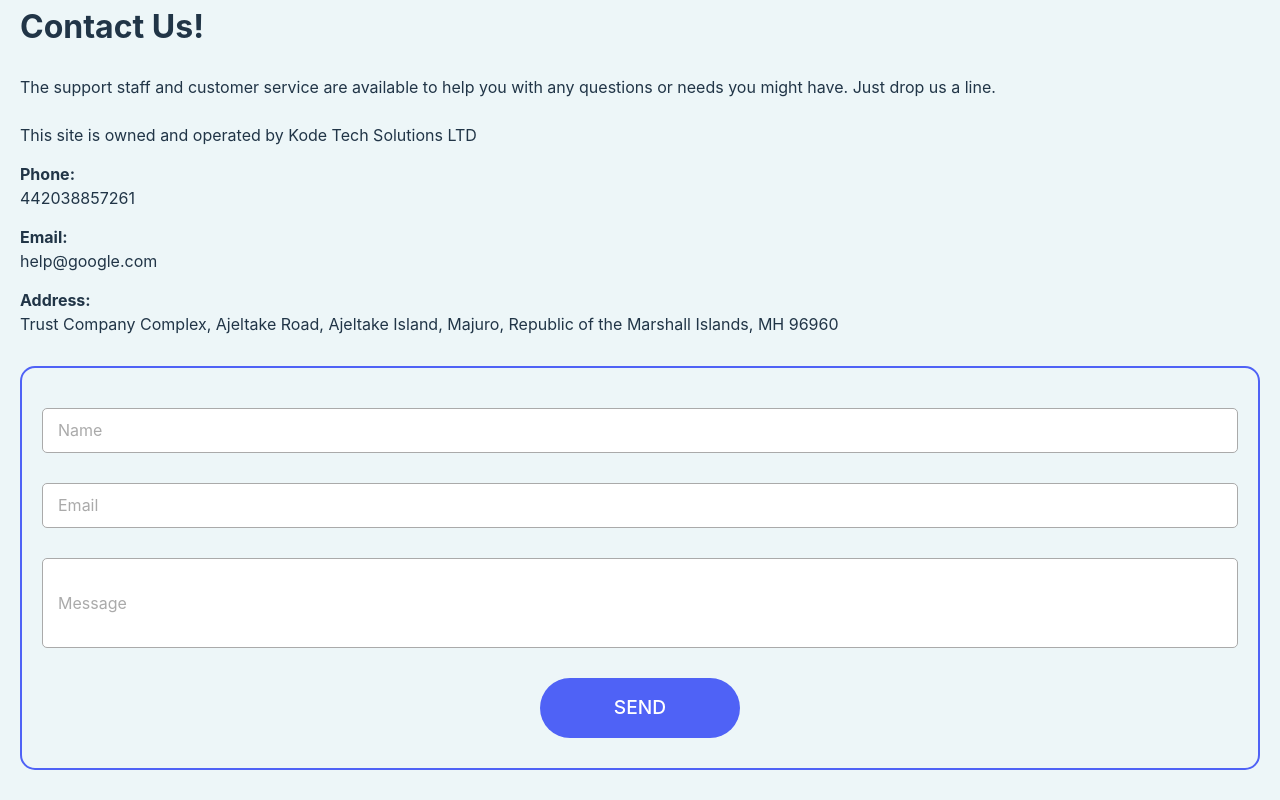
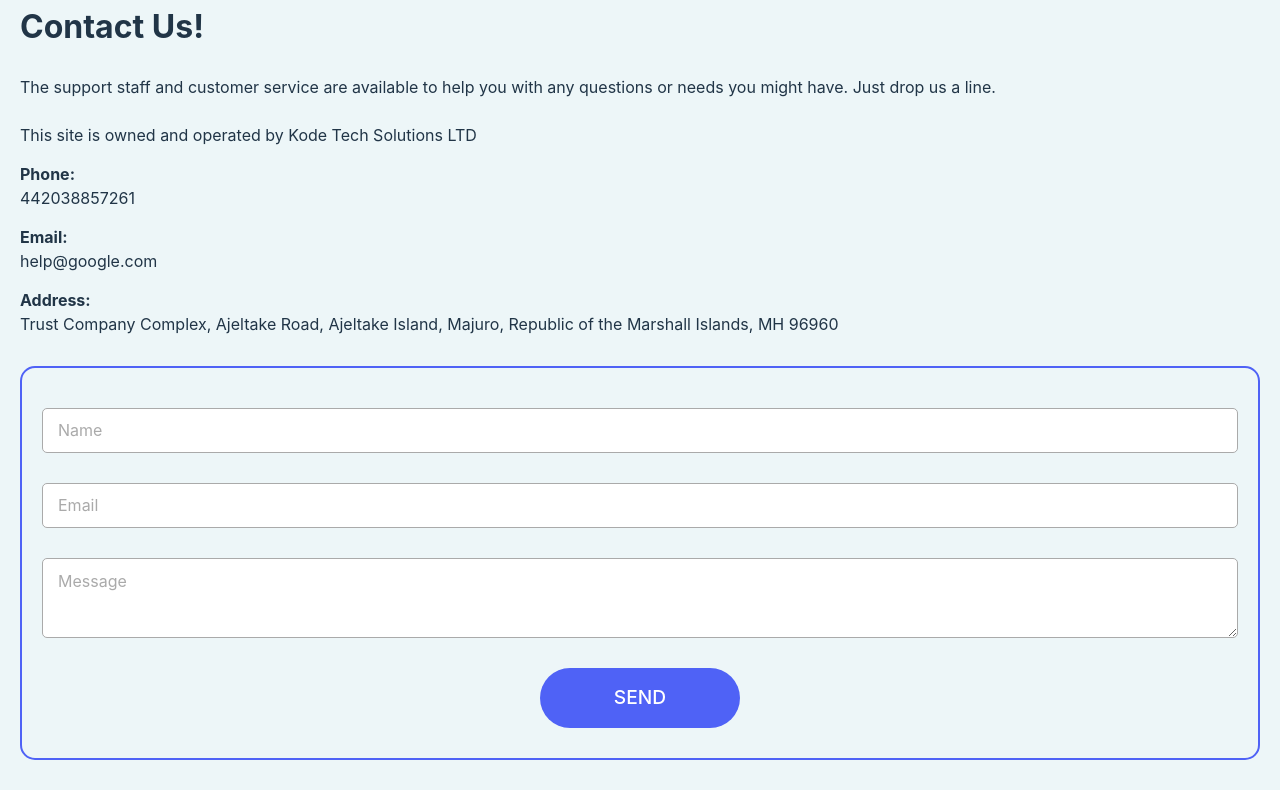
Before and after one commit to Ro-m-a-n/trading, a React (Vite) app: page / in a window 1280 px wide. Shown: the part 3214-4014 px from the top of the page. Built offline with nearby package versions, Linux system fonts and the light colour scheme.

Commit message:
updated form logic

```diff
--- a/src/components/contactUs/form/_form.scss
+++ b/src/components/contactUs/form/_form.scss
@@ -11,29 +11,28 @@
   button {
     @include button(200px);
   }
-  .input_wrap {
-    width: 100%;
 
-    input {
+  input,
+  textarea {
     margin-top: 30px;
     width: 100%;
     height: 45px;
     border-radius: 5px;
     border: 1px solid rgb(170, 170, 170);
-      padding: 0 15px;
+    padding: 10px 15px;
     &:focus {
       outline: none;
-        border-color: black;
+      border-color: black !important;
     }
     &::placeholder {
       color: rgb(170, 170, 170);
     }
   }
-    .message {
-      height: 90px;
+  textarea {
+    height: 80px;
   }
+
   .text_error {
     color: $color5;
   }
 }
-}
--- a/src/components/contactUs/form/form.jsx
+++ b/src/components/contactUs/form/form.jsx
@@ -1,19 +1,17 @@
-// export const Form = () => {};
-
 import { useFormik } from "formik";
 import { validate } from "./validation";
-import Input from "./Input";
 
 export const Form = () => {
   const formik = useFormik({
+    enableReinitialize: true,
     initialValues: {
       name: "",
       email: "",
       message: "",
     },
     validate: (values) => validate(values, formik),
-    validateOnChange: true,
-    // validateOnBlur: true,
+    validateOnChange: false,
+    validateOnBlur: true,
 
     onSubmit: (values) => {
       console.log("submit data", values.name, values.email, values.message);
@@ -21,46 +19,48 @@ export const Form = () => {
     },
   });
 
+  const { handleSubmit, errors, touched, getFieldProps, values, isValid } =
+    formik;
   return (
-    <form onSubmit={formik.handleSubmit} className="form_wrap" id="login-form">
-      <Input
+    <form onSubmit={handleSubmit} className="form_wrap" id="login-form">
+      <input
         name="name"
         placeholder={"Name"}
-        error={formik.errors.name}
-        {...formik.getFieldProps("name")}
+        style={{
+          borderColor: touched.name && (errors.name ? "red" : "green"),
+        }}
+        {...getFieldProps("name")}
       />
-
-      <Input
+      {errors.name && touched.name && (
+        <div className="text_error">{errors.name}</div>
+      )}
+      <input
         name="email"
         placeholder={"Email"}
         type="email"
-        error={formik.errors.email}
-        {...formik.getFieldProps("email")}
+        style={{
+          borderColor: touched.email && (errors.email ? "red" : "green"),
+        }}
+        {...getFieldProps("email")}
       />
-      <Input
+      {errors.email && touched.email && (
+        <div className="text_error">{errors.email}</div>
+      )}
+      <textarea
         name="message"
         placeholder={"Message"}
-        error={formik.errors.message}
-        {...formik.getFieldProps("message")}
+        style={{
+          borderColor: touched.message && (errors.message ? "red" : "green"),
+        }}
+        {...getFieldProps("message")}
       />
-
-      {/* <textarea
-        name="message"
-        placeholder={"Message"}
-        error={formik.errors.message}
-        {...formik.getFieldProps("message")}
-      /> */}
+      {errors.message && touched.message && (
+        <div className="text_error">{errors.message}</div>
+      )}
 
       <button
         type="submit"
-        disabled={
-          !(
-            formik.isValid &&
-            formik.values.name &&
-            formik.values.email &&
-            formik.values.message
-          )
-        }
+        disabled={!(isValid && values.name && values.email && values.message)}
       >
         SEND
       </button>
--- a/src/components/contactUs/form/input.jsx
+++ /dev/null
@@ -1,34 +0,0 @@
-const Input = ({ placeholder, name, type, value, onChange, onBlur, error }) => {
-  const currentColor = () => {
-    if (value.length > 1 && !error) {
-      return "green";
-    } else if (error) {
-      return "red";
-    }
-    return null;
-  };
-  return (
-    <div className="input_wrap">
-      <input
-        className={name}
-        type={type}
-        placeholder={placeholder}
-        id={name}
-        value={value}
-        onChange={onChange}
-        name={name}
-        onBlur={onBlur}
-        style={{
-          borderColor: currentColor(),
-        }}
-      />
-      {error && <div className="text_error">{error}</div>}
-    </div>
-  );
-};
-
-Input.defaultProps = {
-  type: "text",
-};
-
-export default Input;
--- a/src/components/contactUs/form/validation.js
+++ b/src/components/contactUs/form/validation.js
@@ -1,20 +1,24 @@
 import { emailPattern } from "./pattern";
 
-export const validate = (values, formik) => {
+export const validate = (values) => {
   const errors = {};
-  if (formik.touched.name && !values.name) {
-    errors.name = "Field is required";
-  } else if (
-    formik.touched.name &&
-    (values.name.length < 2 || values.name.length > 60)
-  ) {
+  if (!values.name) {
+    console.log("values", values.name);
+    errors.name = "field is required";
+  } else if (values.name.length < 2 || values.name.length > 60) {
     errors.name = "Must be from 2 to 60 characters";
   }
 
-  if (formik.touched.email && !values.email) {
+  if (!values.email) {
     errors.email = "Field is required";
-  } else if (formik.touched.email && !emailPattern.test(values.email)) {
+  } else if (!emailPattern.test(values.email)) {
     errors.email = "Invalid email address";
+  }
+
+  if (!values.message) {
+    errors.message = "Field is required";
+  } else if (values.message.length < 2 || values.message.length > 100) {
+    errors.message = "Must be from 2 to 100 characters";
   }
   return errors;
 };
--- a/src/scss/main/main.css
+++ b/src/scss/main/main.css
@@ -238,30 +238,30 @@ button {
   font-size: 1.2em;
   font-weight: 500;
 }
-.form_wrap .input_wrap {
-  width: 100%;
-}
-.form_wrap .input_wrap input {
+.form_wrap input,
+.form_wrap textarea {
   margin-top: 30px;
   width: 100%;
   height: 45px;
   border-radius: 5px;
   border: 1px solid rgb(170, 170, 170);
-  padding: 0 15px;
+  padding: 10px 15px;
 }
-.form_wrap .input_wrap input:focus {
+.form_wrap input:focus,
+.form_wrap textarea:focus {
   outline: none;
-  border-color: black;
+  border-color: black !important;
 }
-.form_wrap .input_wrap input::-moz-placeholder {
+.form_wrap input::-moz-placeholder, .form_wrap textarea::-moz-placeholder {
   color: rgb(170, 170, 170);
 }
-.form_wrap .input_wrap input::placeholder {
+.form_wrap input::placeholder,
+.form_wrap textarea::placeholder {
   color: rgb(170, 170, 170);
 }
-.form_wrap .input_wrap .message {
-  height: 90px;
+.form_wrap textarea {
+  height: 80px;
 }
-.form_wrap .input_wrap .text_error {
+.form_wrap .text_error {
   color: red;
 }/*# sourceMappingURL=main.css.map */
```
Also changed, not shown: src/components/contactUs/form/textarea.jsx (deleted, +0 -34 lines), 1 other file (tests, documents, lock files or other folders). Lines whose indentation alone changed are shown as unchanged.
